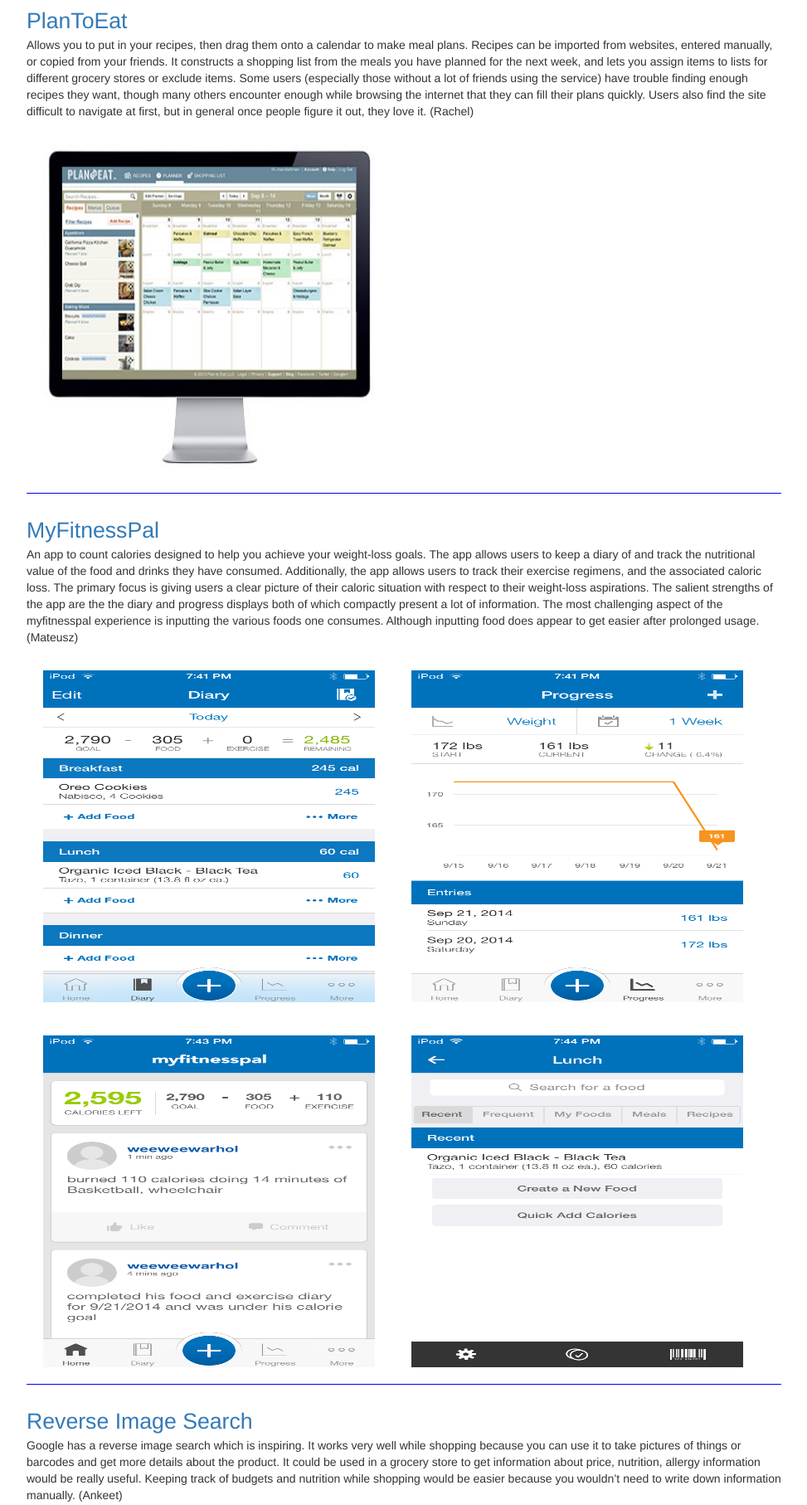
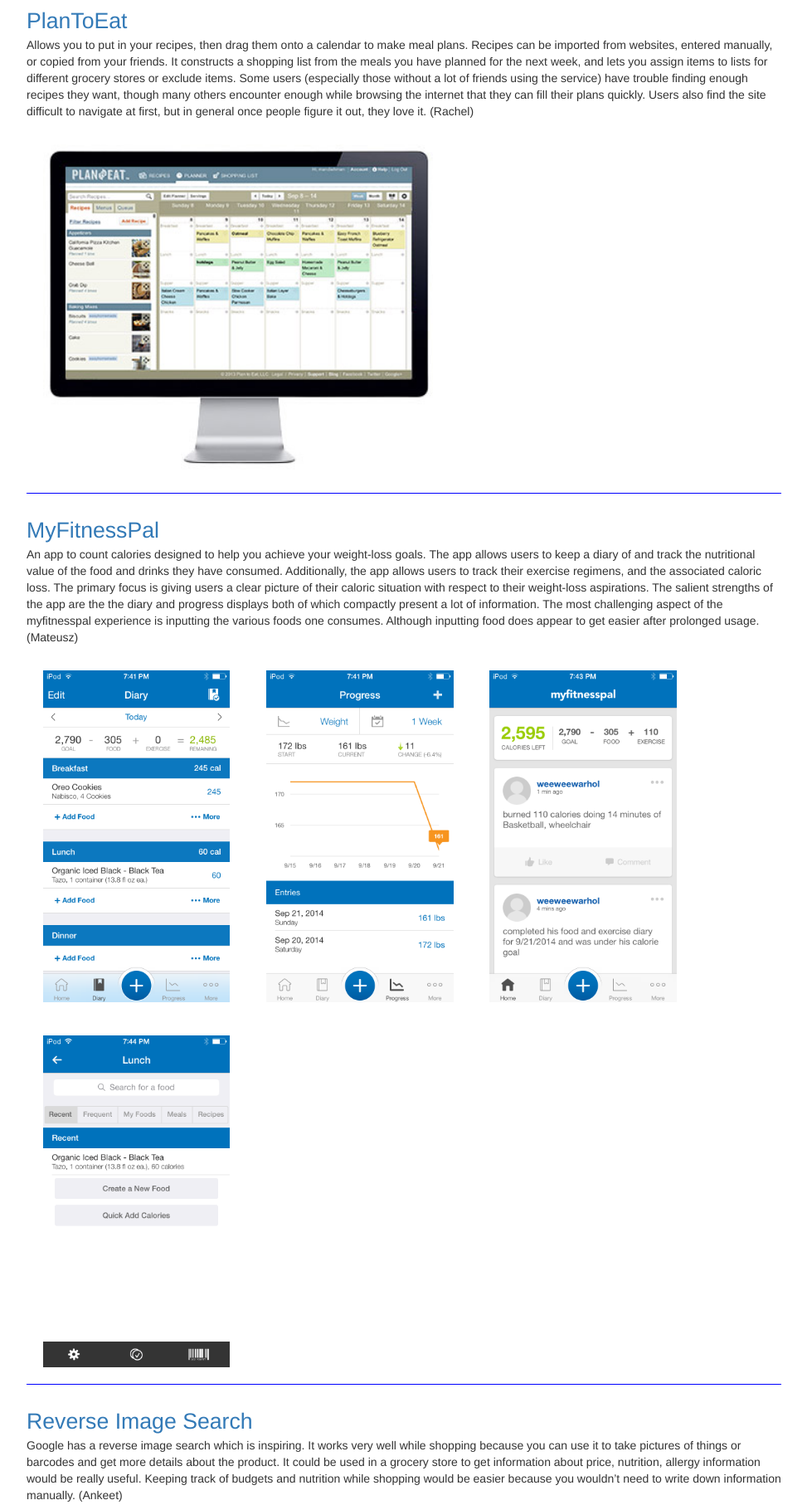
Before and after one commit to rachelboy/HFID-website, a PHP site: page /inspirations.html in a window 1280 px wide. Shown: the part 170-1984 px from the top of the page at 83% size, without its empty margins (173-1146 px from the left). Run offline with PHP 8.4, Linux system fonts and the light colour scheme; some libraries are stand-ins or nearby versions.

Commit message:
better image scaling (temporary)

```diff
--- a/inspirations.css
+++ b/inspirations.css
@@ -39,7 +39,6 @@
 }
 
 #main img{
-	width: 400px;
 	height: 400px;
 	margin: 20px;
 }
```
